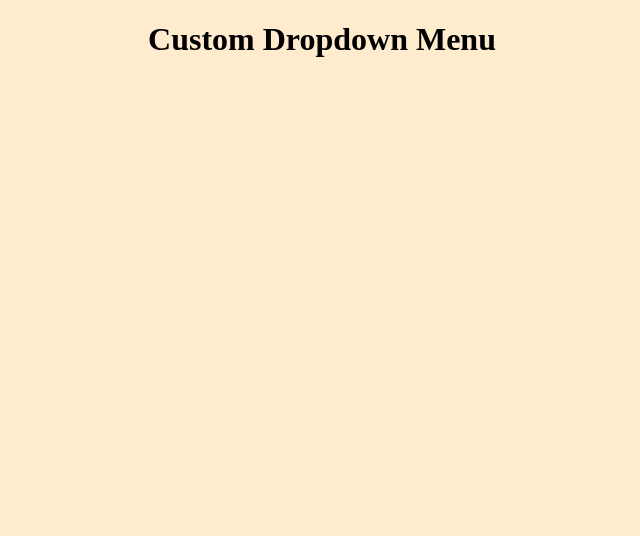
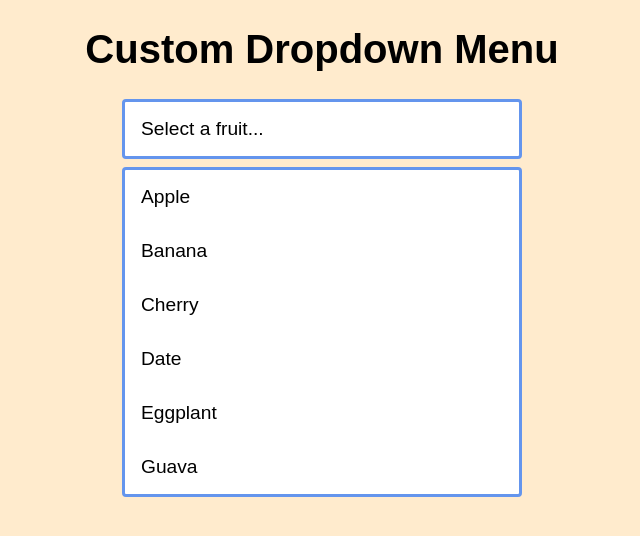
Before and after one commit to lyndonpanton/custom-dropdown-menu, a website built with webpack: page src/index.html in a window 1280 px wide. Shown: the whole page, without its empty margins (318-958 px from the left). Built offline with nearby package versions, Linux system fonts and the light colour scheme.

Commit message:
Styled the dropdown menu

```diff
--- a/package.json
+++ b/package.json
@@ -24,6 +24,9 @@
   "author": "Lyndon Mykal Panton",
   "main": "index.js",
   "scripts": {
+    "build": "webpack",
+    "dev": "webpack serve",
+    "deploy": "git subtree push --prefix dist origin gh-pages",
     "test": "echo \"Error: no test specified\" && exit 1"
   },
   "devDependencies": {
--- a/src/index.html
+++ b/src/index.html
@@ -10,5 +10,23 @@
     <header>
         <h1>Custom Dropdown Menu</h1>
     </header>
+
+    <main>
+        <div id="dropdown">
+            <button id="dropdown-button">Select a fruit...</button>
+            <ul id="dropdown-content">
+                <li class="dropdown-content-item">Apple</li>
+                <li class="dropdown-content-item">Banana</li>
+                <li class="dropdown-content-item">Cherry</li>
+                <li class="dropdown-content-item">Date</li>
+                <li class="dropdown-content-item">Eggplant</li>
+                <li class="dropdown-content-item">Guava</li>
+            </ul>
+        </div>
+    </main>
+
+    <footer>
+
+    </footer>
 </body>
 </html>
--- a/src/styles.css
+++ b/src/styles.css
@@ -1,6 +1,9 @@
 /* General */
 * {
     box-sizing: border-box;
+
+    font-family: Arial, Helvetica, sans-serif;
+    font-size: 16px;
 }
 
 body, html {
@@ -12,9 +15,57 @@ body, html {
 
 /* Header */
 h1 {
+    font-size: 2.5rem;
     text-align: center;
 }
 
 /* Main */
+main {
+
+}
+
+#dropdown {
+    margin: 0 auto;
+
+    width: 400px;
+}
+
+#dropdown-button {
+    display: block;
+
+    margin-bottom: 8px;
+    width: 100%;
+    height: 60px;
+    border: 3px solid cornflowerblue;
+    border-radius: 4px;
+    padding: 4px 16px;
+
+    background-color: white;
+
+    font-size: 1.2rem;
+    text-align: left;
+}
+
+#dropdown-content {
+    border-radius: 4px;
+    margin: 0;
+    padding: 0;
+
+    border: 3px solid cornflowerblue;
+
+    background-color: white;
+
+    list-style-type: none;
+}
+
+.dropdown-content-item {
+    padding: 16px;
+
+    font-size: 1.2rem;
+}
+
+.dropdown-content-item:hover {
+    background-color: rgb(221, 233, 255);
+}
 
 /* Footer */
```
Also changed, not shown: src/Dropdown.js (added, +17 -0 lines).
